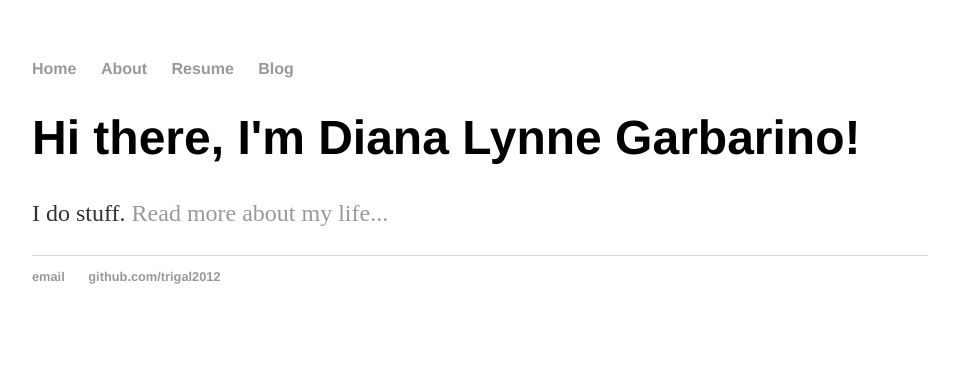
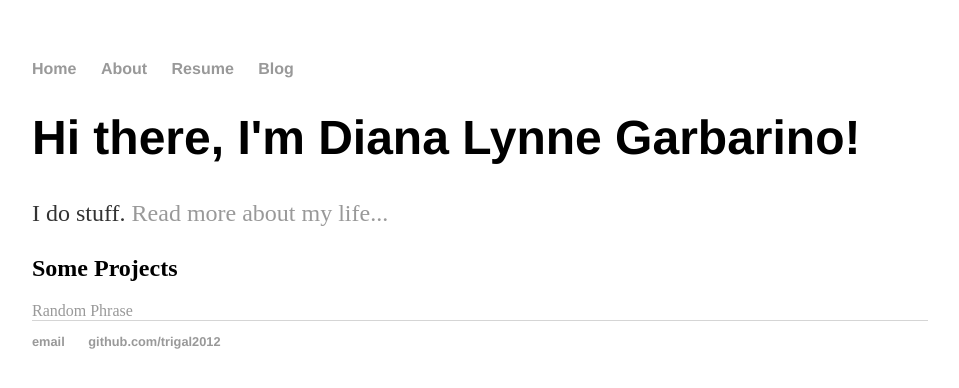
Before and after one commit to maziesmith/trigal2012.github.io, a Jekyll site: the page built from index.html, in a window 1280 px wide. Shown: the top 388 px of the page, without its empty margins (160-1119 px from the left). Built offline with Jekyll 4.4.1, drawn with Linux system fonts in a browser that asks for light colours.

Commit message:
Update index.html

```diff
--- a/index.html
+++ b/index.html
@@ -5,4 +5,8 @@ title: Diana Lynne Garbarino
 <div class="blurb">
 	<h1>Hi there, I'm Diana Lynne Garbarino!</h1>
 	<p>I do stuff. <a href="/about">Read more about my life...</a></p>
+
+	<h2>Some Projects</h2>
+	<a href="Random.html">Random Phrase</a>
+
 </div><!-- /.blurb -->
```
